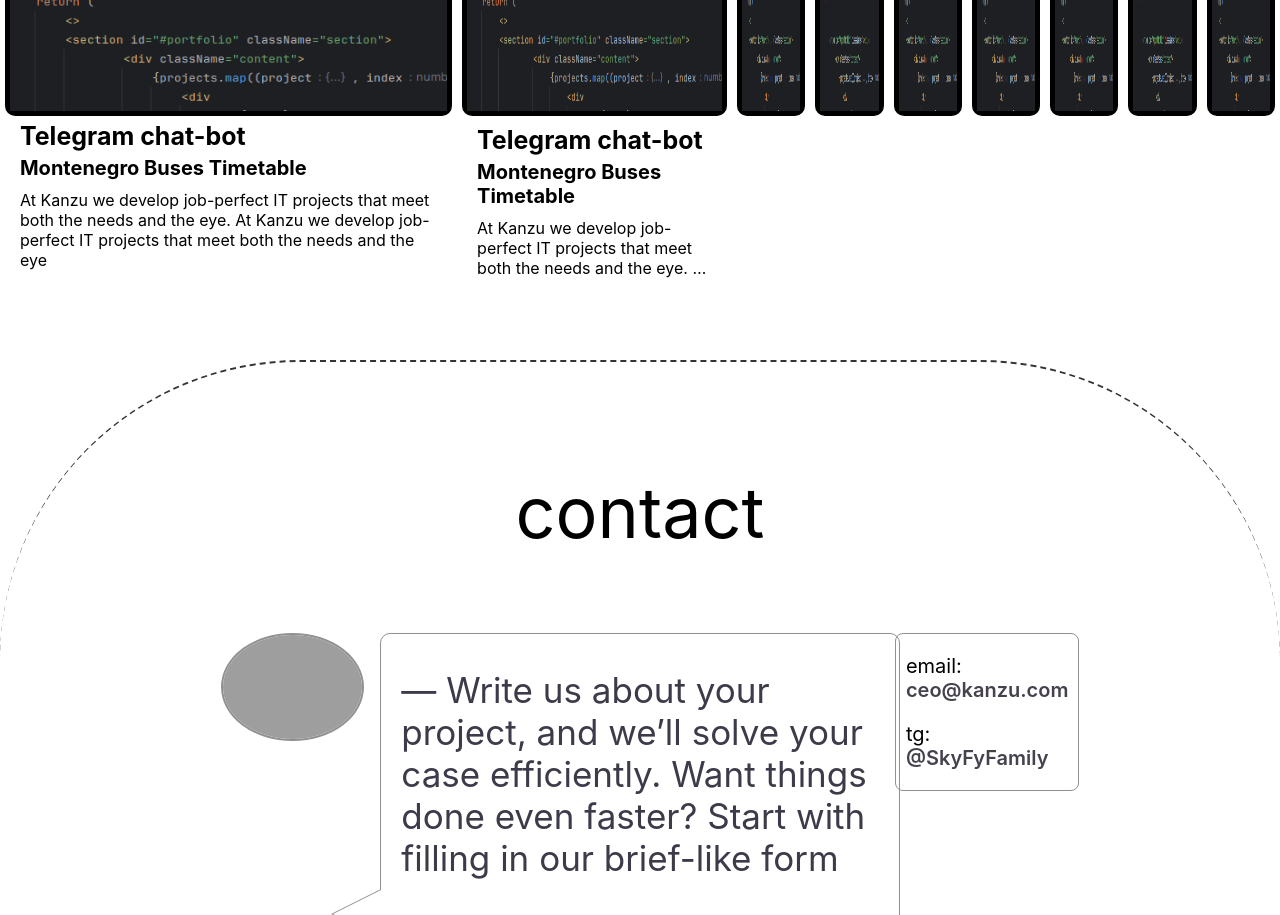
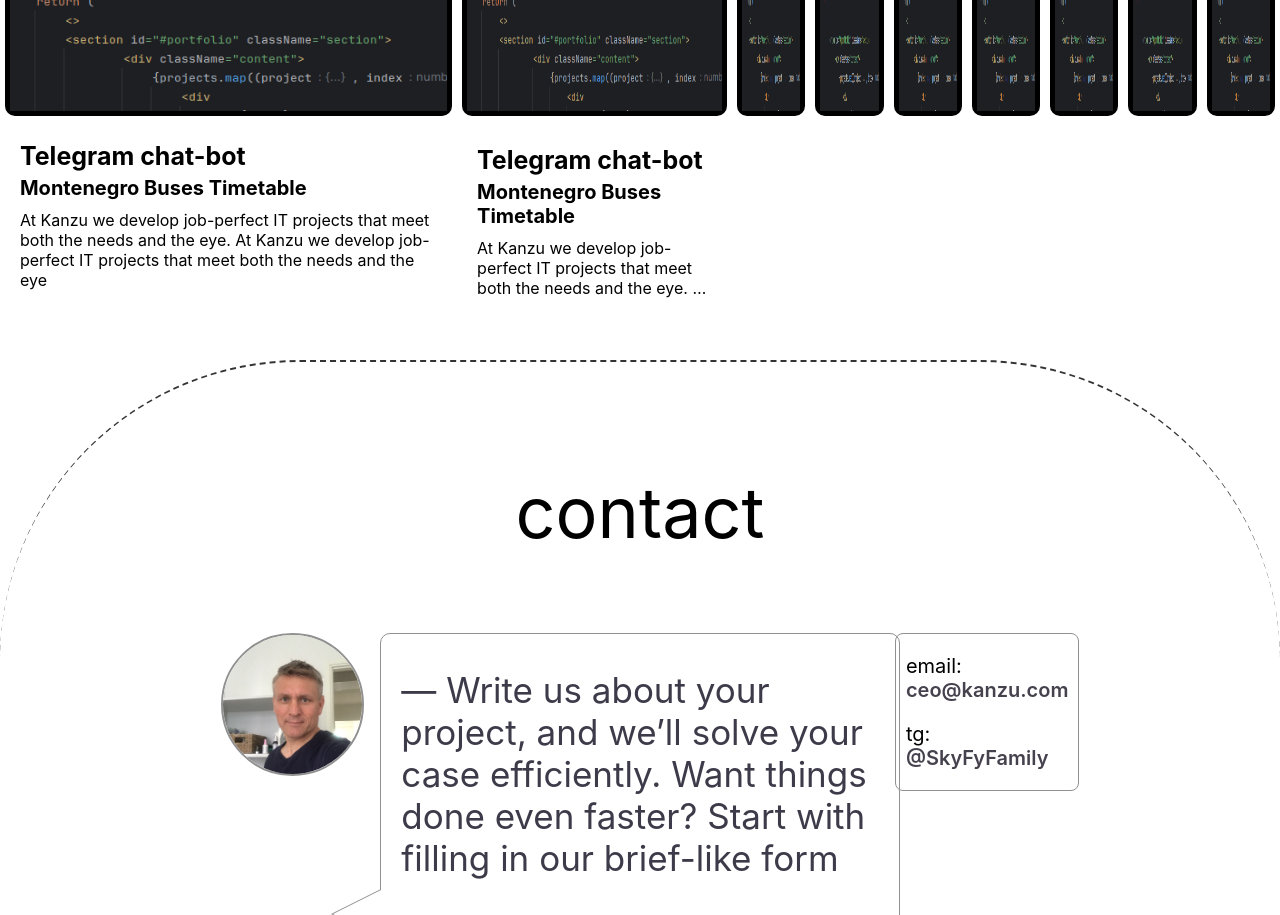
Before and after one commit to WooDMaNbtw/KanzuWeb, a React (Create React App) app in the folder kanzueng-web/: page / in a window 1280 px wide. Shown: the part 1640-2555 px from the top of the page. Built offline with nearby package versions, Linux system fonts and the light colour scheme; grey boxes are pictures that could not be loaded.

Commit message:
assets and small changes in portfolio

```diff
--- a/kanzueng-web/src/components/landing/portfolio/landingPortfolio.css
+++ b/kanzueng-web/src/components/landing/portfolio/landingPortfolio.css
@@ -87,7 +87,7 @@
 
 .card .text {
     display: block;
-    margin: 0;
+    margin-top: 30px;
     padding-inline: 10px;
     height: 150px;
 }
```
Also changed, not shown: kanzueng-web/src/assets/ceo_photo.jpeg (added).
